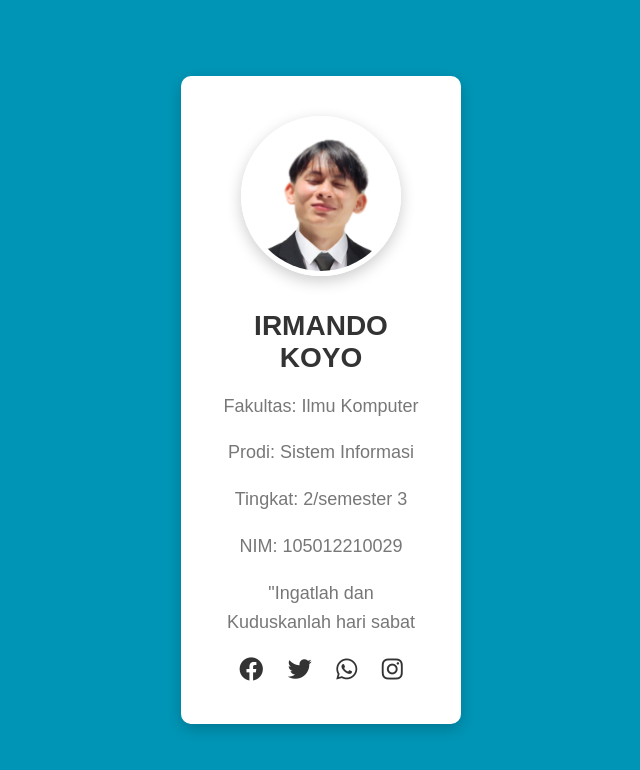
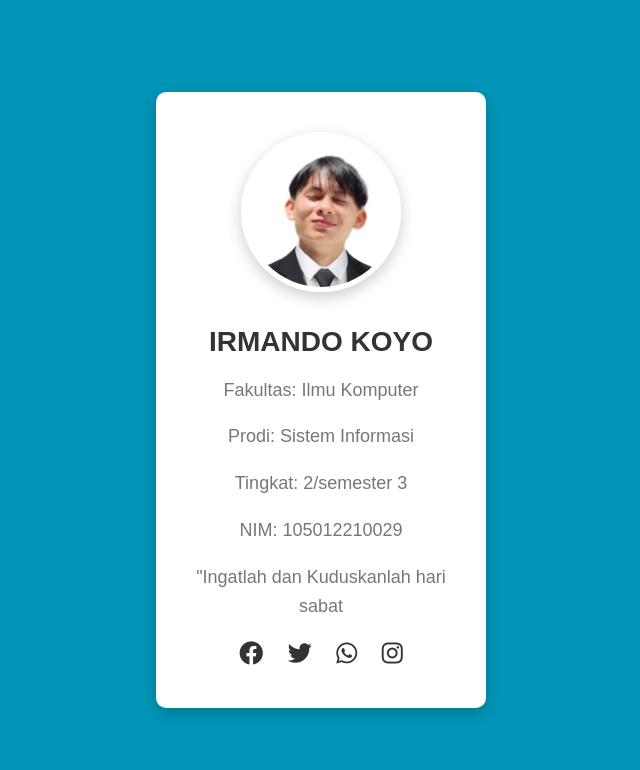
Before and after one commit to IrmandoKoyo/irmandokoyo.github.io, a plain HTML site: page index.html in a window 1280 px wide. Shown: the whole page, without its empty margins (319-959 px from the left). Drawn offline with Linux system fonts and the light colour scheme.

Commit message:
Update index.html
New Data

```diff
--- a/index.html
+++ b/index.html
@@ -22,7 +22,7 @@
     box-shadow: 0 5px 15px rgba(0, 0, 0, 0.2);
     padding: 40px;
     width: 100%;
-    max-width: 200px;
+    max-width: 250px;
     text-align: center;
 	box-shadow: 0 5px 15px rgba(0, 0, 0, 0.2);
   }
```
